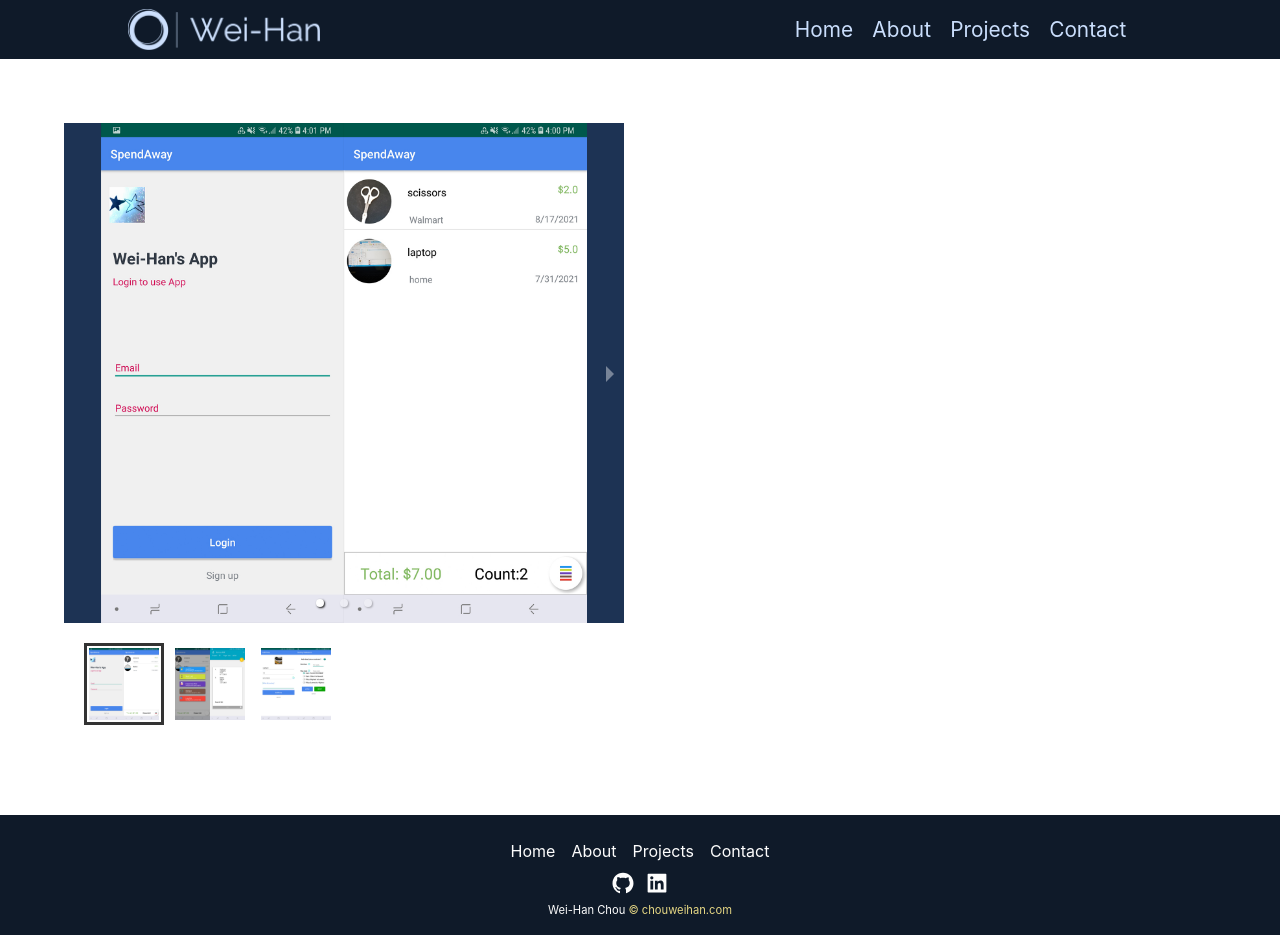
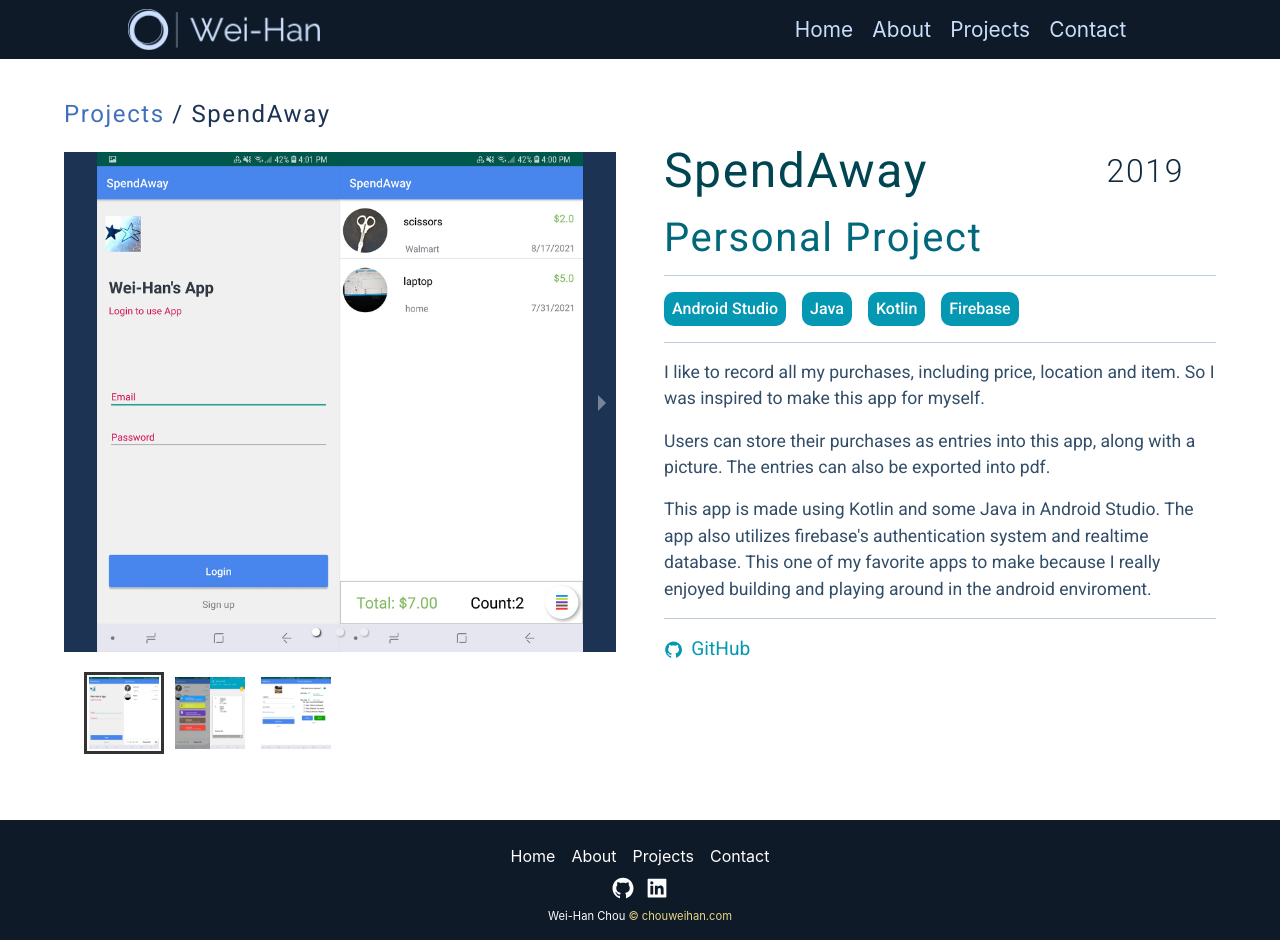
Before and after one commit to chouweihan/chouweihan.com, a React (Create React App) app: page /projects/1 in a window 1280 px wide. Built offline with nearby package versions, Linux system fonts and the light colour scheme; a web font is replaced by a local one.

Commit message:
finished single project page and fixed carousel styling conflict

```diff
--- a/src/components/ProjectCard.js
+++ b/src/components/ProjectCard.js
@@ -123,6 +123,7 @@
     border: 2px solid var(--color-background);
     padding: 0.7rem 0.9rem;
     border-radius: 5px;
+    display: none;
     :hover {
       box-shadow: inset 0 100px 0 0 var(--color-background);
       color: var(--color-logo-dark);
@@ -131,6 +132,9 @@
 
   :hover .screen {
     opacity: 1;
+    .details-button {
+      display: block;
+    }
   }
 `;
 
--- a/src/components/Sidebar.js
+++ b/src/components/Sidebar.js
@@ -67,9 +67,6 @@
 };
 
 const SidebarWrapper = styled.aside`
-  .links-container {
-  }
-
   .close-btn {
     font-size: 2.1rem;
     color: var(--color-gold);
@@ -120,8 +117,8 @@
     font-size: 1.5rem;
     opacity: 0.9;
     display: flex;
+    align-items: center;
     padding-right: 2.1rem;
-    align-items: center;
   }
 
   .link {
--- a/src/index.css
+++ b/src/index.css
@@ -8,7 +8,7 @@
   --color-p-1: #002329;
   --color-p-2: #004552;
   --color-p-3: #00687a;
-  --color-p-4: #008ba3;
+  --color-p-4: #0498b3;
   --color-p-5: #00adcc;
   --color-p-6: #00d0f5;
   --color-p-7: #1fddff;
@@ -29,6 +29,7 @@
   --color-lighter: rgb(226, 237, 253);
   --color-lighter-2: rgb(246, 249, 255);
   --color-darker: #77aaf7;
+  --color-darker-2: rgb(64, 113, 185);
   --color-logo-dark-light: #25426d;
   --color-logo-dark-light-2: #1b3152;
   --color-logo-red: rgb(252, 214, 214);
--- a/src/pages/SingleProjectPage.js
+++ b/src/pages/SingleProjectPage.js
@@ -6,6 +6,8 @@
 import error404 from "../assets/404.png";
 import { Carousel } from "react-responsive-carousel";
 import "react-responsive-carousel/lib/styles/carousel.min.css";
+import { AiOutlineLink, AiOutlineGithub } from "react-icons/ai";
+
 const SingleProjectPage = () => {
   const { getSingleProject, error, singleProject, loading, setLoading } =
     useProjectContext();
@@ -47,13 +49,25 @@
     );
   }
 
-  const { name, description, categories, type, images, year, links } =
-    singleProject;
+  const {
+    name,
+    description,
+    categories,
+    type,
+    images,
+    year,
+    links: { githubLink, hostedLink },
+  } = singleProject;
 
   return (
     <PageWrapper>
       <div className="nav-bar" />
       <div className="center">
+        <h1 className="link-h1">
+          <Link to="/projects">Projects</Link>
+          <span> / {name}</span>
+        </h1>
+        <div className="content-wrap">
           <div className="carousel-wrapper">
             <Carousel swipeable={true} showStatus={false}>
               {images.map((image, index) => {
@@ -65,21 +79,168 @@
               })}
             </Carousel>
           </div>
-        <div className="project-info"></div>
+          <div className="project-info">
+            <div className="info-heading">
+              <h1>{name}</h1>
+              <h3>{year}</h3>
+            </div>
+            <h2>{type} Project</h2>
+            <hr />
+            <div className="categories">
+              {categories.map((category, index) => {
+                return <p key={index}>{category}</p>;
+              })}
+            </div>
+            <hr />
+            <div className="info-paragraphs">
+              {description.map((desc, index) => {
+                return (
+                  <p key={index} className="paragraph">
+                    {desc}
+                  </p>
+                );
+              })}
+              <hr />
+              <div className="link-container">
+                {githubLink && (
+                  <a href={githubLink} target="_blank" rel="noreferrer">
+                    <p className="link">
+                      <span>
+                        <AiOutlineGithub />
+                      </span>
+                      GitHub
+                    </p>
+                  </a>
+                )}
+                {hostedLink && (
+                  <a href={hostedLink} target="_blank" rel="noreferrer">
+                    <p className="link">
+                      <span>
+                        <AiOutlineLink />
+                      </span>
+                      Hosted Link
+                    </p>
+                  </a>
+                )}
+              </div>
+            </div>
+          </div>
+        </div>
       </div>
     </PageWrapper>
   );
 };
 
 const PageWrapper = styled.div`
+  .categories {
+    margin-top: 1rem;
+    display: flex;
+    flex-wrap: wrap;
+    p {
+      margin-right: 1rem;
+      margin-bottom: 1rem;
+      color: var(--color-background);
+      background-color: var(--color-p-4);
+      padding: 0.3rem 0.5rem;
+      border-radius: 10px;
+      font-weight: 500;
+      white-space: nowrap;
+    }
+  }
+
+  .project-info {
+    font-family: var(--font-roboto);
+    .info-heading {
+      display: flex;
+      justify-content: space-between;
+      padding-right: 2rem;
+      vertical-align: center;
+    }
+    h1 {
+      color: var(--color-p-2);
+      font-weight: 400;
+    }
+    h2 {
+      color: var(--color-p-3);
+      font-weight: 400;
+    }
+    h3 {
+      font-weight: 300;
+      align-self: center;
+    }
+  }
+
+  .info-paragraphs {
+    margin-top: 1rem;
+    .paragraph {
+      font-size: 0.95rem;
+      margin-bottom: 1rem;
+    }
+  }
+
+  @media screen and (min-width: 992px) {
+    .info-paragraphs {
+      .paragraph {
+        font-size: 1.1rem;
+      }
+    }
+  }
+
+  .link-container {
+    margin-top: 1rem;
+    display: flex;
+  }
+
+  .link {
+    margin-right: 3rem;
+    font-size: 1.2rem;
+    display: flex;
+    align-items: center;
+    color: var(--color-p-4);
+    transition: var(--transition);
+    span {
+      display: flex;
+      align-items: center;
+      margin-right: 0.5rem;
+    }
+    :hover {
+      color: var(--color-darker);
+    }
+  }
+
+  .link-h1 {
+    font-size: 1.5rem;
+    font-family: var(--font-roboto);
+    font-weight: 400;
+    color: var(--color-darker-2);
+    a:link {
+      transition: var(--transition);
+      color: var(--color-darker-2);
+    }
+    a:visited {
+      color: var(--color-darker-2);
+    }
+    a:hover {
+      color: var(--color-gold);
+    }
+    span {
+      color: var(--color-logo-dark);
+    }
+  }
+
   .center {
     display: grid;
     min-height: calc(100vh - 3.7rem - 7.5rem);
     max-width: var(--max-width);
-    padding: 4rem 0;
+    padding: 2.5rem 0;
     margin: 0 auto;
-    gap: 2rem;
-    grid-template-rows: 1fr 1fr;
+    grid-template-rows: auto 1fr;
+  }
+
+  .content-wrap {
+    display: grid;
+    gap: 1rem;
+    grid-template-rows: auto 1fr;
   }
 
   .carousel-wrapper {
@@ -111,12 +272,18 @@
   }
 
   @media screen and (min-width: 992px) {
+    .carousel {
+      width: 440px;
+    }
+
     .carousel-wrapper {
       width: auto;
+      padding-top: 0.7rem;
     }
-    .center {
+    .content-wrap {
       grid-template-rows: auto;
       grid-template-columns: 1fr 1fr;
+      gap: 3rem;
     }
   }
 
```
Lines whose indentation alone changed are shown as unchanged.
